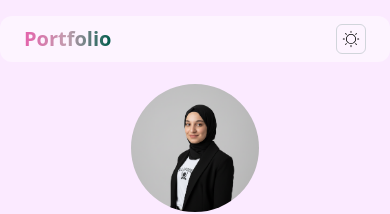
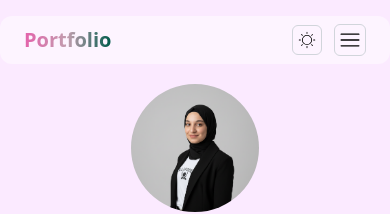
Before and after one commit to dania8shaghouri/portfolio, a React (Vite) app: page / in a window 390 px wide. Shown: the top 214 px of the page. Built offline with nearby package versions, Linux system fonts and the light colour scheme.

Commit message:
feat(header): added responsive mobile menu

```diff
--- a/src/components/Header/Header.jsx
+++ b/src/components/Header/Header.jsx
@@ -1,33 +1,69 @@
+import { useState } from "react";
 // icons
 import { CiLight } from "react-icons/ci";
+import { HiX } from "react-icons/hi";
+import { RxHamburgerMenu } from "react-icons/rx";
 
 export default function Header() {
+  const [isOpen, setIsOpen] = useState(false);
+
   return (
-    <header className="fixed top-4 left-0 w-full z-50  ">
+    <header className="fixed top-4 left-0 w-full z-50">
       <nav
         className="mx-auto max-w-4xl bg-[var(--bg-header)]
-       px-6 py-2 rounded-xl flex items-center justify-between"
+        px-6 py-2 rounded-xl flex items-center justify-between relative"
       >
+        {/* Logo */}
         <div className="text-xl font-bold text-gradient">Portfolio</div>
 
+        {/* Desktop Menu */}
         <ul className="hidden md:flex gap-10 text-black font-medium">
-          <li className="cursor-pointer rounded-md hover:bg-[var(--color-white)] hover:shadow-md transition-all px-2 py-1">
-            About Me
-          </li>
-          <li className="cursor-pointer rounded-md hover:bg-[var(--color-white)] hover:shadow-md transition-all px-2 py-1">
-            Projects
-          </li>
-          <li className="cursor-pointer rounded-md hover:bg-[var(--color-white)] hover:shadow-md transition-all px-2 py-1">
-            Skills
-          </li>
-          <li className="cursor-pointer rounded-md hover:bg-[var(--color-white)] hover:shadow-md transition-all px-2 py-1">
-            Contact
-          </li>
+          {["About Me", "Projects", "Skills", "Contact"].map((item) => (
+            <li
+              key={item}
+              className="cursor-pointer rounded-md hover:bg-[var(--color-white)]
+              hover:shadow-md transition-all px-2 py-1"
+            >
+              {item}
+            </li>
+          ))}
         </ul>
 
-        <button className="rounded-md p-1 border border-gray-300 hover:bg-[var(--icon-hover)]">
-          <CiLight className="w-5 h-5" />
-        </button>
+        {/* Right actions */}
+        <div className="flex items-center gap-3">
+          <button className="rounded-md p-1 border border-gray-300 hover:bg-[var(--icon-hover)]">
+            <CiLight className="w-5 h-5 " />
+          </button>
+
+          {/* Hamburger (mobile) */}
+          <button
+            onClick={() => setIsOpen(!isOpen)}
+            className="md:hidden p-1 rounded-md border border-gray-300 hover:bg-[var(--icon-hover)]"
+          >
+            {isOpen ? <HiX size={22} /> : <RxHamburgerMenu size={22} />}
+          </button>
+        </div>
+
+        {/* Mobile Menu */}
+        {isOpen && (
+          <ul
+            className="absolute top-full left-0 w-full
+            bg-[var(--bg-header)] rounded-xl shadow-lg
+            flex flex-col  gap-4 p-4 md:hidden
+            border-t border-gray-200"
+          >
+            {["About Me", "Projects", "Skills", "Contact"].map((item) => (
+              <li
+                key={item}
+                onClick={() => setIsOpen(false)}
+                className="cursor-pointer rounded-md hover:border hover:border-gray-200 hover:rounded-lg hover:bg-white
+                transition-all px-2 py-2 text-start font-medium"
+              >
+                {item}
+              </li>
+            ))}
+          </ul>
+        )}
       </nav>
     </header>
   );
```
